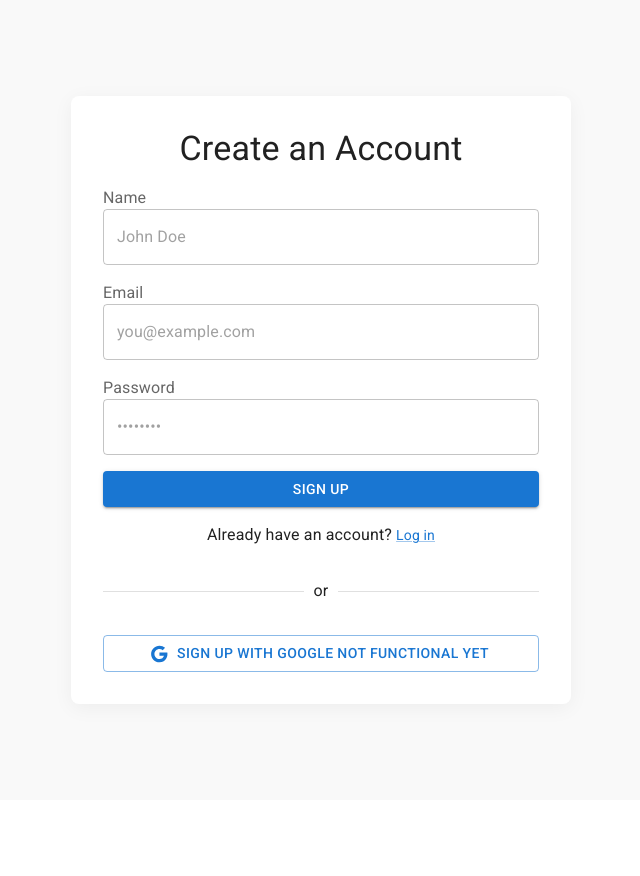
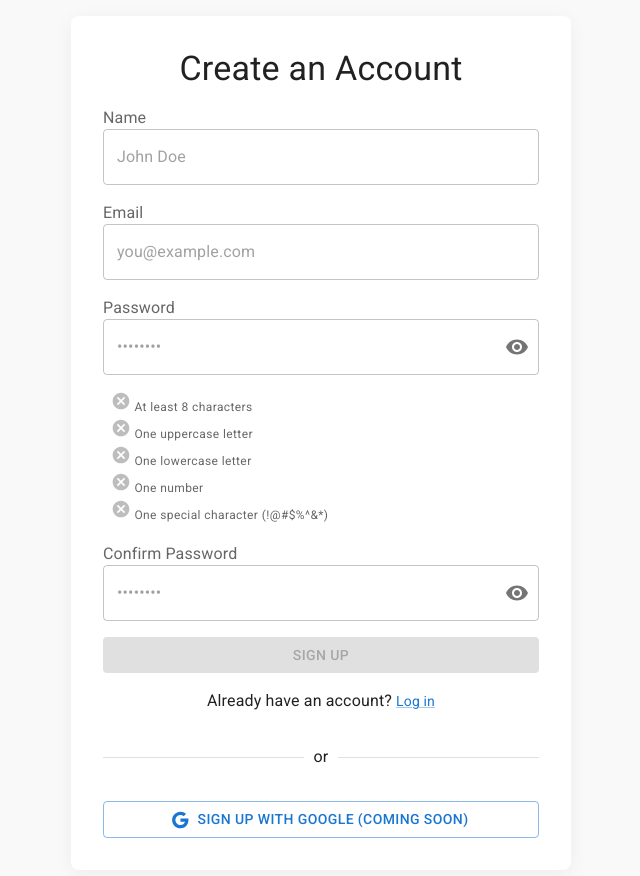
Before and after one commit to abd-and-noel/planner, a React (Create React App) app in the folder frontend/: page /signup in a window 1280 px wide. Shown: the top 876 px of the page, without its empty margins (319-959 px from the left). Before the commit the page ends 800 px from the top, so only its background shows below. Built offline with nearby package versions, Linux system fonts and the light colour scheme.

Commit message:
improved sign up page

```diff
--- a/frontend/src/pages/Sign.jsx
+++ b/frontend/src/pages/Sign.jsx
@@ -7,6 +7,8 @@ import {
   Divider,
   FormControl,
   FormLabel,
+  IconButton,
+  InputAdornment,
   Link,
   Stack,
   TextField,
@@ -16,8 +18,14 @@ import {
   Alert,
 } from '@mui/material';
 import { styled } from '@mui/material/styles';
-import { Google as GoogleIcon } from '@mui/icons-material';
-import { isAuthenticatedAsync } from '../utils/isAuthenticated.jsx'; // <-- async version
+import {
+  Visibility,
+  VisibilityOff,
+  CheckCircle,
+  Cancel,
+  Google as GoogleIcon,
+} from '@mui/icons-material';
+import { isAuthenticatedAsync } from '../utils/isAuthenticated.jsx';
 import { useNavigate } from 'react-router-dom';
 
 const Card = styled(MuiCard)(({ theme }) => ({
@@ -42,38 +50,41 @@ const SignUpContainer = styled(Stack)(({ theme }) => ({
 }));
 
 export default function SignUp() {
-  const [errors, setErrors] = useState({
+  const [formData, setFormData] = useState({
     name: '',
     email: '',
     password: '',
+    confirmPassword: '',
   });
+  const [errors, setErrors] = useState({});
   const [loading, setLoading] = useState(false);
   const [serverError, setServerError] = useState('');
+  const [showPassword, setShowPassword] = useState(false);
+  const [showConfirmPassword, setShowConfirmPassword] = useState(false);
   const [isLoggedIn, setIsLoggedIn] = useState(false);
   const navigate = useNavigate();
 
+  const passwordChecks = {
+    length: formData.password.length >= 8,
+    lowercase: /[a-z]/.test(formData.password),
+    uppercase: /[A-Z]/.test(formData.password),
+    number: /\d/.test(formData.password),
+    special: /[!@#$%^&*]/.test(formData.password),
+  };
+
+  const allPasswordValid = Object.values(passwordChecks).every(Boolean);
+  const passwordsMatch = formData.password === formData.confirmPassword;
+
   const validate = () => {
-    const name = document.getElementById('name')?.value || '';
-    const email = document.getElementById('email')?.value || '';
-    const password = document.getElementById('password')?.value || '';
-    const newErrors = { name: '', email: '', password: '' };
-    let isValid = true;
+    const newErrors = {};
 
-    if (!name.trim()) {
-      newErrors.name = 'Name is required.';
-      isValid = false;
-    }
-    if (!/\S+@\S+\.\S+/.test(email)) {
-      newErrors.email = 'Please enter a valid email.';
-      isValid = false;
-    }
-    if (password.length < 6) {
-      newErrors.password = 'Password must be at least 6 characters.';
-      isValid = false;
-    }
+    if (!formData.name.trim()) newErrors.name = 'Name is required.';
+    if (!/\S+@\S+\.\S+/.test(formData.email)) newErrors.email = 'Enter a valid email.';
+    if (!allPasswordValid) newErrors.password = 'Password does not meet criteria.';
+    if (!passwordsMatch) newErrors.confirmPassword = 'Passwords do not match.';
 
     setErrors(newErrors);
-    return isValid;
+    return Object.keys(newErrors).length === 0;
   };
 
   useEffect(() => {
@@ -83,12 +94,15 @@ export default function SignUp() {
         return;
       }
       const valid = await isAuthenticatedAsync();
-      if (valid) {
-        navigate('/dashboard');
-      }
+      if (valid) navigate('/dashboard');
     };
     checkAuth();
   }, [isLoggedIn, navigate]);
+
+  const handleChange = (e) => {
+    const { name, value } = e.target;
+    setFormData((prev) => ({ ...prev, [name]: value }));
+  };
 
   const handleSubmit = async (e) => {
     e.preventDefault();
@@ -97,28 +111,20 @@ export default function SignUp() {
     setLoading(true);
     setServerError('');
 
-    const formData = new FormData(e.currentTarget);
-    const name = formData.get('name');
-    const email = formData.get('email');
-    const password = formData.get('password');
-
     try {
       const response = await API.post(`/api/signup/`, {
-        name,
-        email,
-        password,
+        name: formData.name,
+        email: formData.email,
+        password: formData.password,
       });
 
       localStorage.setItem('access', response.data.access);
       localStorage.setItem('refresh', response.data.refresh);
-
       setIsLoggedIn(true);
     } catch (error) {
       if (
         error.response &&
-        error.response.data &&
-        typeof error.response.data.error === 'string' &&
-        error.response.data.error.includes('already exists')
+        error.response.data?.error?.includes('already exists')
       ) {
         setServerError('An account with this email already exists.');
       } else {
@@ -128,6 +134,13 @@ export default function SignUp() {
       setLoading(false);
     }
   };
+
+  const renderCheck = (condition) =>
+    condition ? (
+      <CheckCircle color="success" fontSize="small" />
+    ) : (
+      <Cancel color="disabled" fontSize="small" />
+    );
 
   return (
     <>
@@ -143,53 +156,107 @@ export default function SignUp() {
 
             {serverError && <Alert severity="error">{serverError}</Alert>}
 
-            <Box
-              component="form"
-              onSubmit={handleSubmit}
-              sx={{ display: 'flex', flexDirection: 'column', gap: 2 }}
-            >
+            <Box component="form" onSubmit={handleSubmit} sx={{ display: 'flex', flexDirection: 'column', gap: 2 }}>
               <FormControl fullWidth>
-                <FormLabel htmlFor="name">Name</FormLabel>
+                <FormLabel>Name</FormLabel>
                 <TextField
-                  id="name"
                   name="name"
                   placeholder="John Doe"
+                  value={formData.name}
+                  onChange={handleChange}
                   error={!!errors.name}
                   helperText={errors.name}
                   required
-                  fullWidth
                 />
               </FormControl>
 
               <FormControl fullWidth>
-                <FormLabel htmlFor="email">Email</FormLabel>
+                <FormLabel>Email</FormLabel>
                 <TextField
-                  id="email"
                   name="email"
                   type="email"
                   placeholder="you@example.com"
+                  value={formData.email}
+                  onChange={handleChange}
                   error={!!errors.email}
                   helperText={errors.email}
                   required
-                  fullWidth
                 />
               </FormControl>
 
               <FormControl fullWidth>
-                <FormLabel htmlFor="password">Password</FormLabel>
+                <FormLabel>Password</FormLabel>
                 <TextField
-                  id="password"
                   name="password"
-                  type="password"
+                  type={showPassword ? 'text' : 'password'}
                   placeholder="••••••••"
+                  value={formData.password}
+                  onChange={handleChange}
                   error={!!errors.password}
                   helperText={errors.password}
                   required
-                  fullWidth
+                  InputProps={{
+                    endAdornment: (
+                      <InputAdornment position="end">
+                        <IconButton onClick={() => setShowPassword(!showPassword)} edge="end">
+                          {showPassword ? <VisibilityOff /> : <Visibility />}
+                        </IconButton>
+                      </InputAdornment>
+                    ),
+                  }}
                 />
               </FormControl>
 
-              <Button type="submit" variant="contained" fullWidth disabled={loading}>
+              <Box sx={{ pl: 1 }}>
+                <Typography variant="caption" color="text.secondary">
+                  {renderCheck(passwordChecks.length)} At least 8 characters
+                </Typography><br />
+                <Typography variant="caption" color="text.secondary">
+                  {renderCheck(passwordChecks.uppercase)} One uppercase letter
+                </Typography><br />
+                <Typography variant="caption" color="text.secondary">
+                  {renderCheck(passwordChecks.lowercase)} One lowercase letter
+                </Typography><br />
+                <Typography variant="caption" color="text.secondary">
+                  {renderCheck(passwordChecks.number)} One number
+                </Typography><br />
+                <Typography variant="caption" color="text.secondary">
+                  {renderCheck(passwordChecks.special)} One special character (!@#$%^&*)
+                </Typography>
+              </Box>
+
+              <FormControl fullWidth>
+                <FormLabel>Confirm Password</FormLabel>
+                <TextField
+                  name="confirmPassword"
+                  type={showConfirmPassword ? 'text' : 'password'}
+                  placeholder="••••••••"
+                  value={formData.confirmPassword}
+                  onChange={handleChange}
+                  error={!!errors.confirmPassword}
+                  helperText={errors.confirmPassword}
+                  required
+                  InputProps={{
+                    endAdornment: (
+                      <InputAdornment position="end">
+                        <IconButton
+                          onClick={() => setShowConfirmPassword(!showConfirmPassword)}
+                          edge="end"
+                        >
+                          {showConfirmPassword ? <VisibilityOff /> : <Visibility />}
+                        </IconButton>
+                      </InputAdornment>
+                    ),
+                  }}
+                />
+              </FormControl>
+
+              <Button
+                type="submit"
+                variant="contained"
+                fullWidth
+                disabled={loading || !allPasswordValid || !passwordsMatch}
+              >
                 {loading ? 'Signing up...' : 'Sign up'}
               </Button>
 
@@ -204,7 +271,7 @@ export default function SignUp() {
             <Divider sx={{ my: 2 }}>or</Divider>
 
             <Button fullWidth variant="outlined" startIcon={<GoogleIcon />}>
-              Sign up with Google Not functional yet
+              Sign up with Google (Coming Soon)
             </Button>
           </Card>
         </Box>
```
